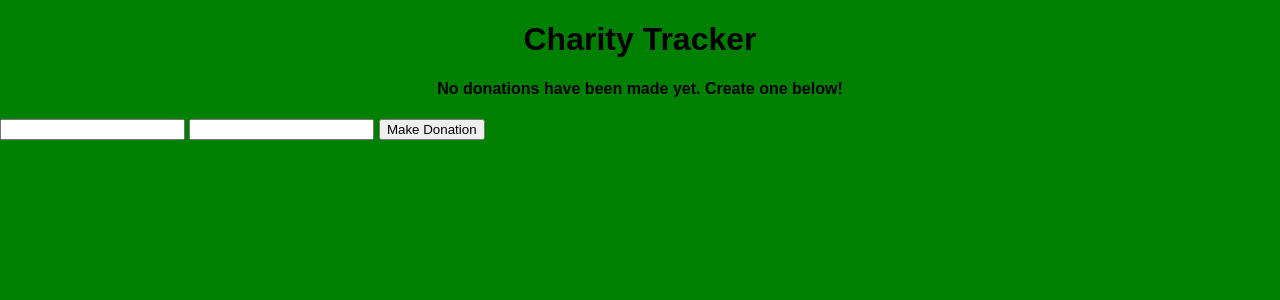
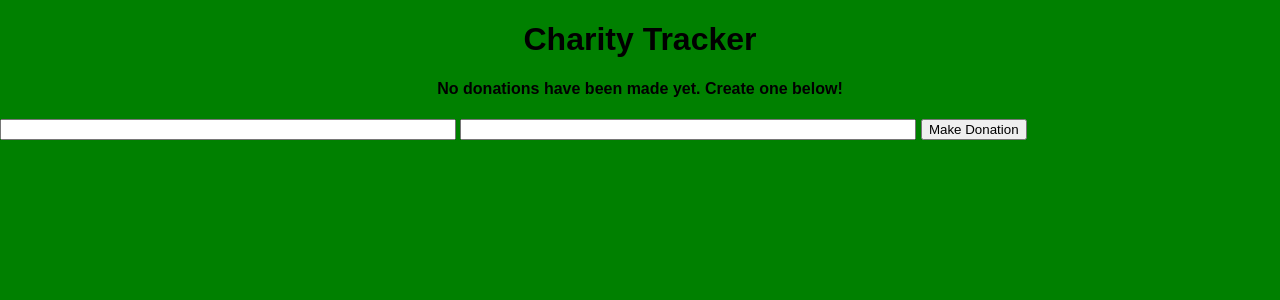
Before and after one commit to skinnybeans17/contractor-project, a Flask app: page / in a window 1280 px wide. Shown: the top 300 px of the page. Run offline with Flask 2, Linux system fonts and the light colour scheme; data that the repository does not hold is empty.

Commit message:
Update main.css

```diff
--- a/static/css/main.css
+++ b/static/css/main.css
@@ -36,6 +36,10 @@ td {
     margin-top: 20px;
 }
 
-#content {
-    width: 70%;
+#charity {
+    width: 35%;
 }
+
+#amount {
+    width: 35%;
+}
```
